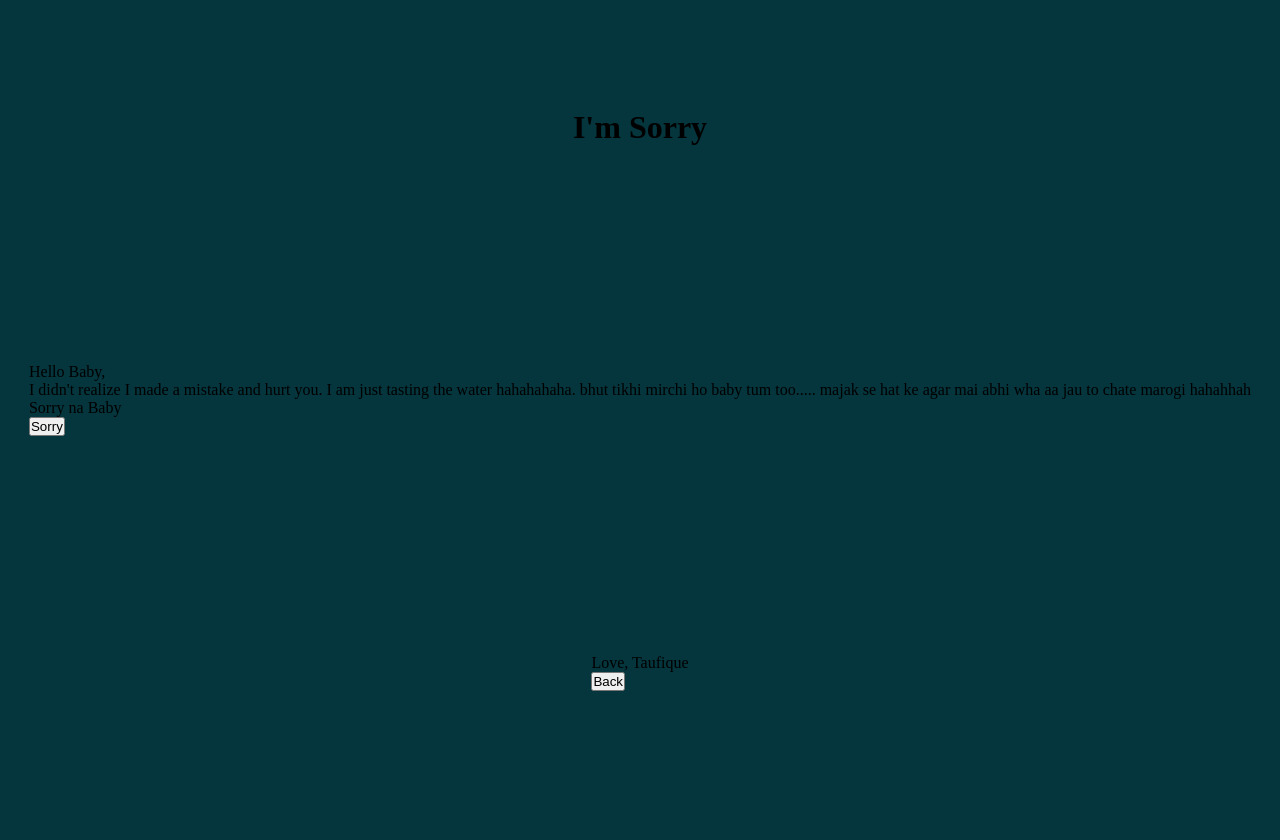
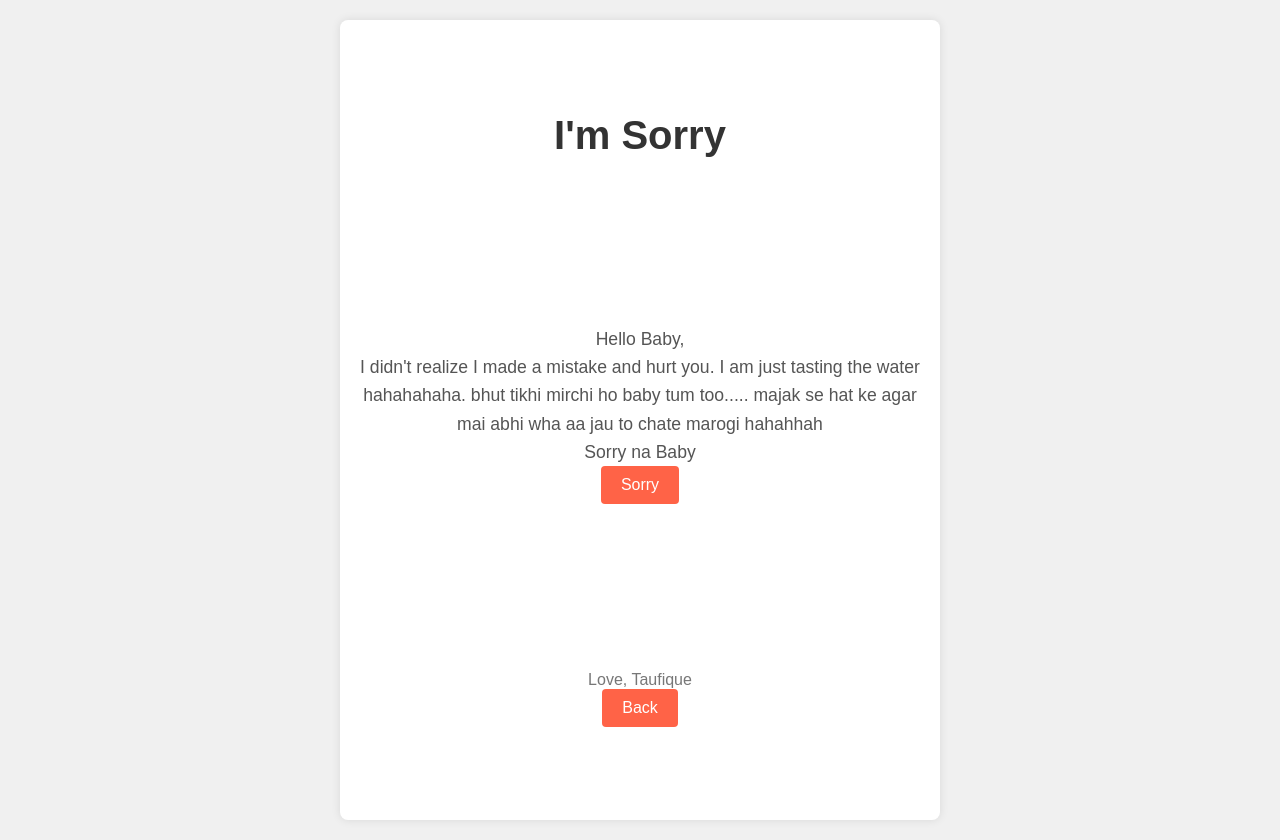
Before and after one commit to imdtaufique/flower, a plain HTML site: page sorry.html in a window 1280 px wide. Before the commit the page ends 800 px from the top, so only its background shows below. Drawn offline with Linux system fonts and the light colour scheme.

Commit message:
added sorry page css Update style.css

```diff
--- a/style.css
+++ b/style.css
@@ -1224,3 +1224,65 @@ body{
   transform: rotate(90deg);
   transition-delay: 0.4s;
 }
+
+
+
+
+
+/* css for sorry */
+
+body {
+  font-family: Arial, sans-serif;
+  margin: 0;
+  padding: 0;
+  background-color: #f0f0f0;
+}
+
+.container {
+  max-width: 600px;
+  margin: 20px auto;
+  background-color: #ffffff;
+  padding: 20px;
+  border-radius: 8px;
+  box-shadow: 0 0 10px rgba(0, 0, 0, 0.1);
+}
+
+header {
+  text-align: center;
+  margin-bottom: 20px;
+}
+
+header h1 {
+  font-size: 2.5em;
+  color: #333333;
+}
+
+main {
+  text-align: center;
+}
+
+main p {
+  font-size: 1.1em;
+  line-height: 1.6;
+  color: #555555;
+}
+
+button {
+  padding: 10px 20px;
+  background-color: #ff6347;
+  color: white;
+  border: none;
+  cursor: pointer;
+  border-radius: 4px;
+  font-size: 16px;
+}
+
+button:hover {
+  background-color: #ff473a;
+}
+
+footer {
+  text-align: center;
+  margin-top: 20px;
+  color: #777777;
+}
```
